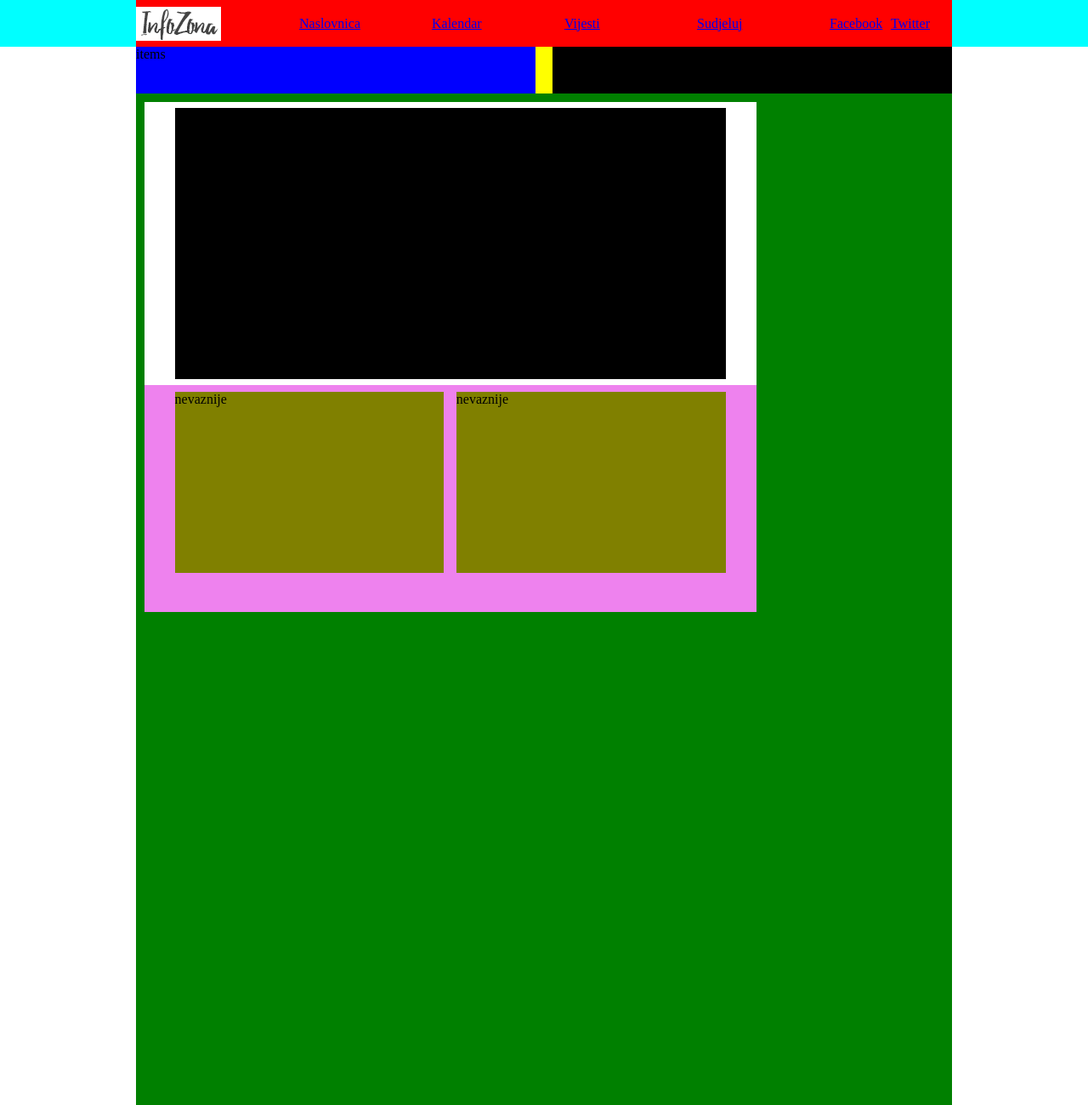
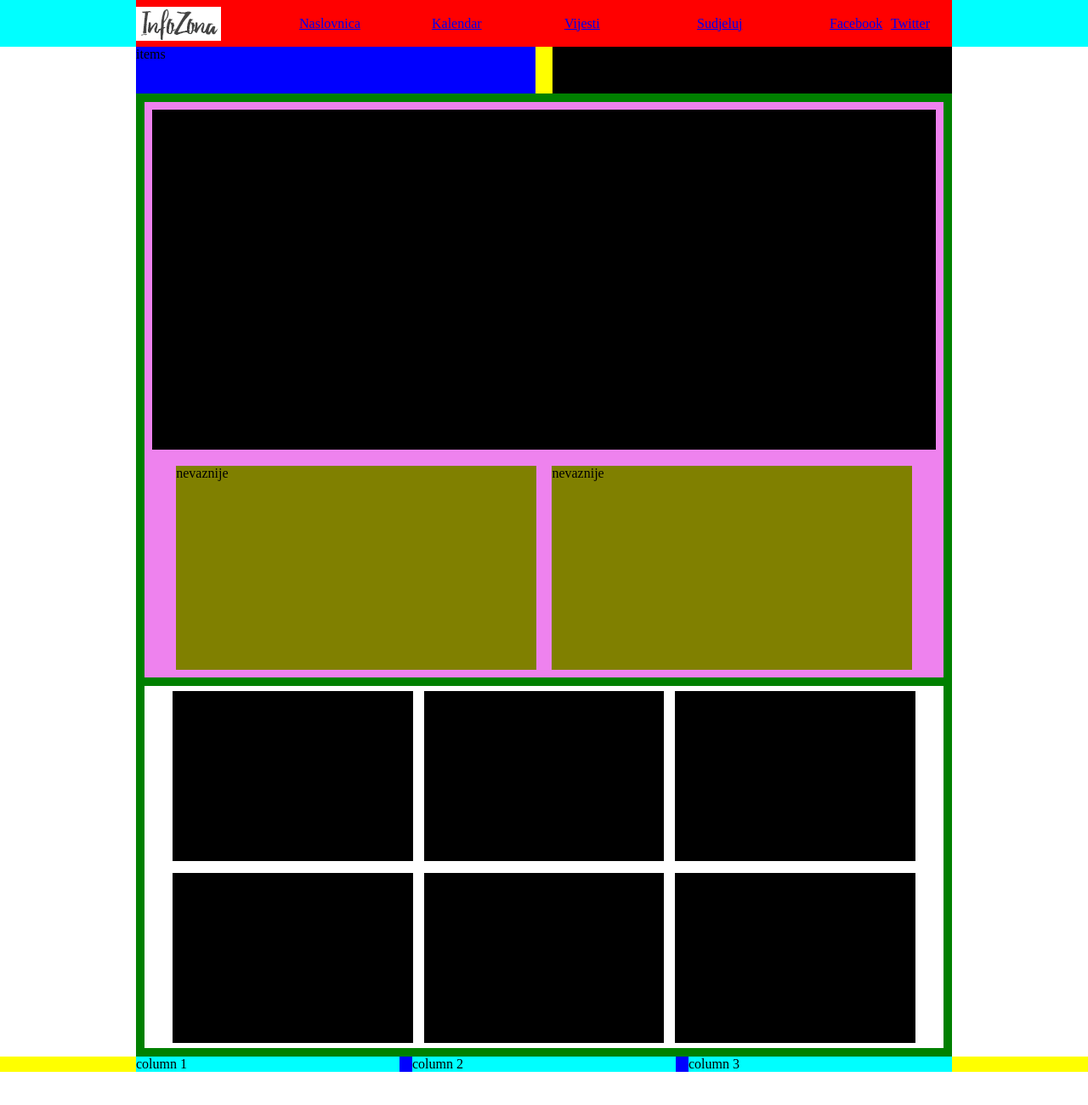
Before and after one commit to josiperic/infozona-web, a website: page index.html in a window 1280 px wide. Shown: the top 1300 px of the page at 85% size. After the commit the page ends 1261 px from the top, so only its background shows below. Drawn offline with Linux system fonts and the light colour scheme.

Commit message:
main_construction

```diff
--- a/index.html
+++ b/index.html
@@ -48,8 +48,10 @@
             </div>
 
             <div class="content-main">
+                <div class="main">
                 <div class="main-news">
                     glavnesdawae
+                </div>
                 </div>
                 <div class="sub">
                     <div class="sub-news">
@@ -61,6 +63,27 @@
                 </div>
             </div>
 
+          <div class="main-calendar">
+              <div class="calendar-content-main">
+                  dsadwae
+                  </div>
+                  <div class="calendar-content-main">
+                  dsadwae
+                  </div>
+                  <div class="calendar-content-main">
+                  dsadwae
+                  </div>
+                  <div class="calendar-content-main">
+                  dsadwae
+                  </div>
+                  <div class="calendar-content-main">
+                  dsadwae
+                  </div>
+                  <div class="calendar-content-main">
+                  dsadwae
+                  </div>
+
+              </div>
         </div>
     </div>
 
--- a/styles/default.css
+++ b/styles/default.css
@@ -76,10 +76,11 @@ body {
     display: flex;
     justify-content: center;
     max-width: 960px;
-    height: 1800px;
+    height: auto;
 }
 
 .content{
+    flex-direction: row;
     background-color: green;
 }
 
@@ -108,23 +109,34 @@ body {
 /* CONTENT main news i sub news */
 
 .content-main{
-    max-width:75%;
+    min-width:65%;
+    max-width:98%;
     margin:1%;
-    height:600px;
+    height:auto;
     display:flex;
     justify-content:flex-start;
     align-items:center;
     flex-direction: column;
     background-color:white;
 }
+.main{
+    flex-wrap: wrap;
+    height:50%;
+    background-color:violet;
+    display:flex;
+    flex-direction:row;
+    justify-content:center;
+}
 .main-news{
     display:flex;
     margin:1%;
-    max-width:90%;
-    height:60%;
+    min-width:200px;
+    max-width:98%px;
+    height:400px;
     background-color:black;
 }
 .sub{
+    flex-wrap: wrap;
     height:50%;
     background-color:violet;
     display:flex;
@@ -134,15 +146,33 @@ body {
 .sub-news{
     display:flex;
     margin:1%;
-    max-width:44%;
-    height:80%;
+    min-width:330px;
+    max-width:45%;
+    height:240px;
     background-color:olive;
 
 }
 
 /*kalendarcic */
-
-
+.main-calendar{
+    min-width:15%;
+    max-width:98%;
+    margin:1%;
+    height:auto;
+    display:flex;
+    justify-content:center;
+    flex-wrap: wrap;
+    flex-direction: row;
+    background-color:white;
+}
+.calendar-content-main{
+    min-width:200px;
+    max-width:30%;
+    height:200px;
+    display:flex;
+    margin:5pt;
+    background-color:black;
+}
 
 
 
```
